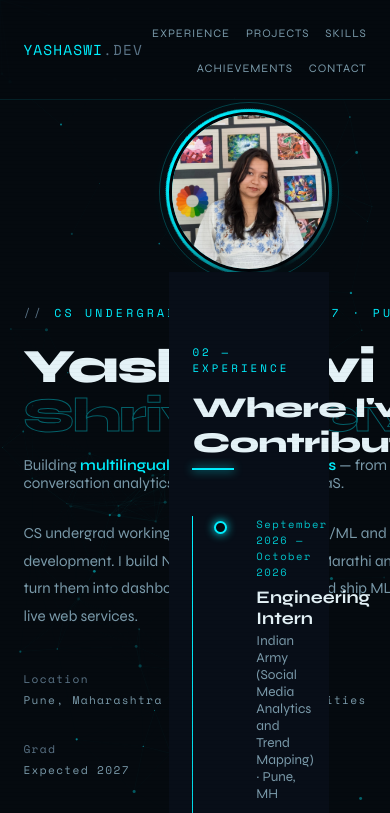
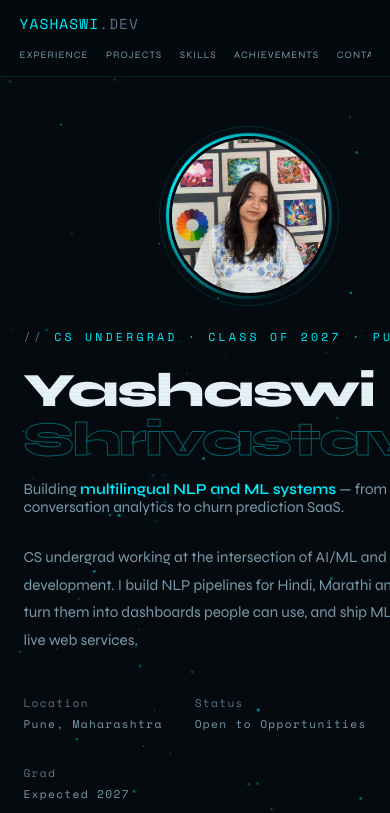
Before and after one commit to yashaswishrivastava/my-portfolio-website, a plain HTML site: page index.html in a window 390 px wide. Shown: the top 813 px of the page. Drawn offline with nearby package versions, Linux system fonts and the light colour scheme.

Commit message:
Refactor hero photo styles and layout adjustments
Updated the hero photo styles and adjusted layout for responsiveness.

```diff
--- a/index.html
+++ b/index.html
@@ -182,11 +182,11 @@
   .ach-card:nth-child(1){transition-delay:0s} .ach-card:nth-child(2){transition-delay:.09s} .ach-card:nth-child(3){transition-delay:.18s}
 
   /* PHOTO */
-  .hero-photo-wrap { position: relative; width: 220px; height: 220px; flex-shrink: 0; align-self: center; }
+  .hero-photo-wrap { position: relative; width: 220px; height: 220px; aspect-ratio: 1 / 1; flex-shrink: 0; align-self: center; }
   .hero-photo-wrap::before { content: ''; position: absolute; inset: -3px; border-radius: 50%; background: conic-gradient(var(--cyan), transparent 60%, var(--cyan)); animation: spin 6s linear infinite; z-index: 0; }
   .hero-photo-wrap::after { content: ''; position: absolute; inset: -10px; border-radius: 50%; border: 1px solid rgba(0,240,255,0.12); animation: spin 10s linear infinite reverse; }
   @keyframes spin { to { transform: rotate(360deg); } }
-  .hero-photo { width: 100%; height: 100%; border-radius: 50%; object-fit: cover; object-position: center top; position: relative; z-index: 1; border: 3px solid var(--bg); filter: grayscale(15%) contrast(1.05); transition: filter 0.4s; }
+  .hero-photo { display: block; width: 100%; height: 100%; max-width: none; aspect-ratio: 1 / 1; border-radius: 50%; object-fit: cover; object-position: center top; position: relative; z-index: 1; border: 3px solid var(--bg); filter: grayscale(15%) contrast(1.05); transition: filter 0.4s; }
   .hero-photo:hover { filter: grayscale(0%) contrast(1.1); }
   .hero-photo-glow { position: absolute; inset: -20px; border-radius: 50%; background: radial-gradient(circle, rgba(0,240,255,0.13) 0%, transparent 70%); z-index: 0; animation: pulse-glow 3s ease-in-out infinite; }
   @keyframes pulse-glow { 0%,100%{opacity:0.5} 50%{opacity:1} }
@@ -197,8 +197,12 @@
     #hero .hero-layout { flex-direction: column-reverse; gap: 2rem; }
     .hero-photo-wrap { width: 160px; height: 160px; }
     .sec { padding: 4.5rem 6vw; }
-    #hero { padding: 7rem 6vw 4rem; }
+    #hero { padding: 8.5rem 6vw 4rem; }
     .scroll-hint { display: none; }
+    nav { flex-direction: column; align-items: flex-start; gap: .55rem; padding: .8rem 5vw .7rem; }
+    .nav-links { flex-wrap: nowrap; justify-content: flex-start; gap: 1.1rem; width: 100%; overflow-x: auto; padding-bottom: .2rem; scrollbar-width: none; }
+    .nav-links::-webkit-scrollbar { display: none; }
+    .nav-links a { font-size: .62rem; letter-spacing: .1em; white-space: nowrap; }
   }
   @media (prefers-reduced-motion: reduce) {
     html { scroll-behavior: auto; }
@@ -245,18 +249,11 @@
   </div>
   <div class="hero-photo-wrap">
     <div class="hero-photo-glow"></div>
-    <!-- Keep your photo next to index.html and name it photo.jpg -->
-    <div class="hero-photo-wrap">
-
-
-    <img
-        src="./photo.jpeg"
-        alt="Yashaswi Shrivastava"
-        class="hero-photo"
-        loading="eager"
-        onerror="this.style.display='none'; console.error('Photo failed to load:', this.src);"
-    >
+    <img src="./photo.jpeg" alt="Yashaswi Shrivastava" class="hero-photo" width="220" height="220" loading="eager">
+  </div>
 </div>
+  <div class="scroll-hint"><div class="s-line"></div><span>scroll</span></div>
+</section>
 
 <!-- EXPERIENCE -->
 <section id="experience" class="sec">
```
